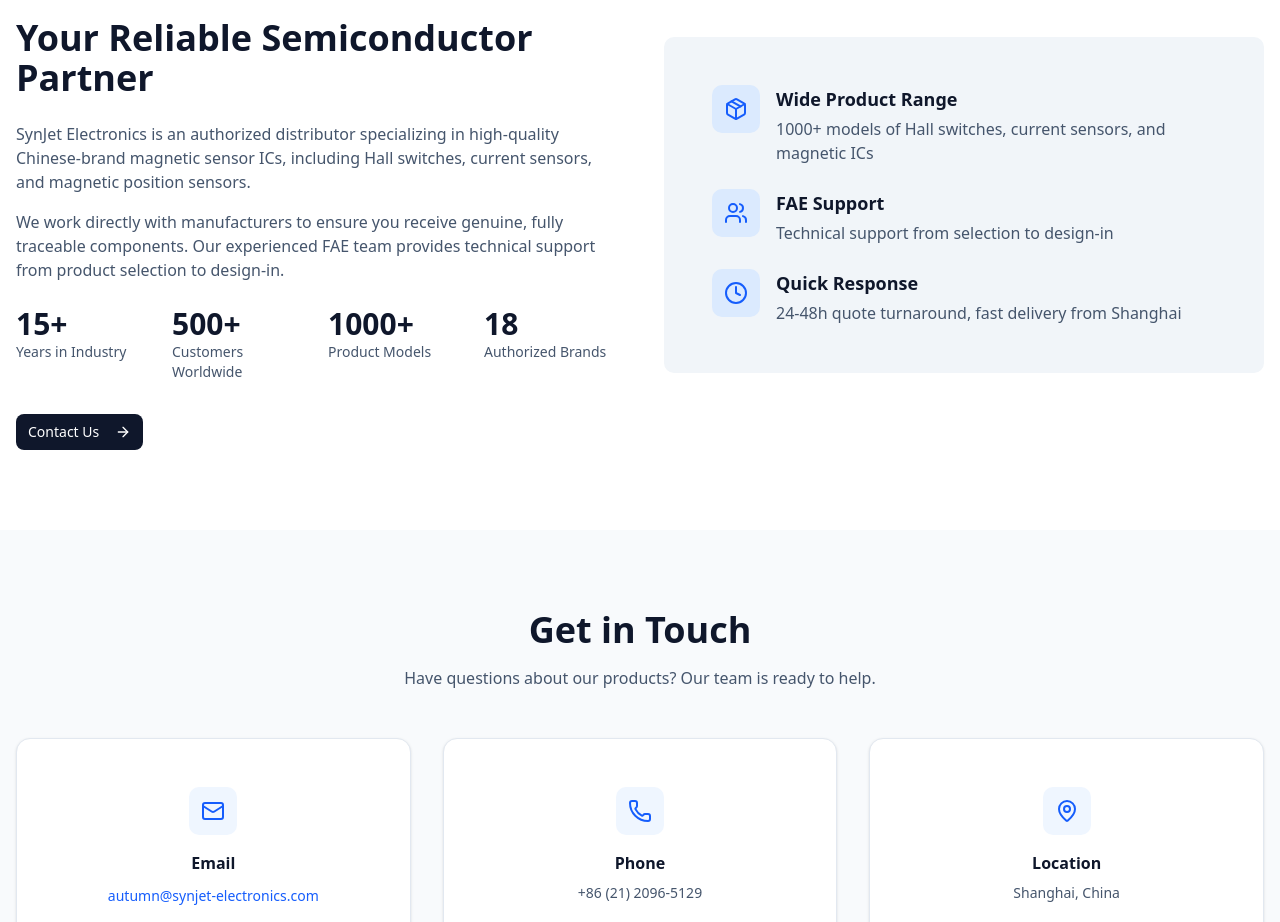
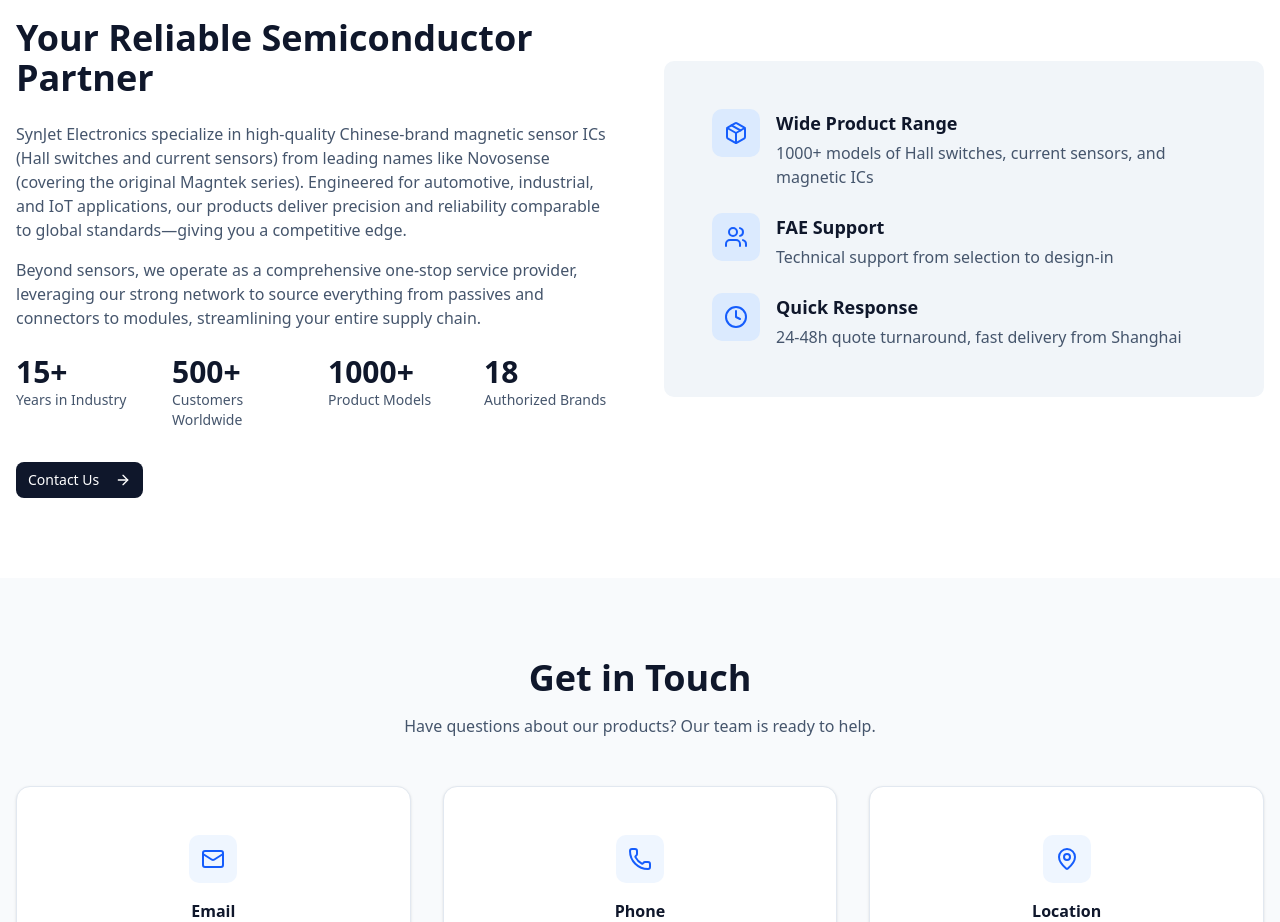
Before and after one commit to lee-synjet/synjet-electronics-website, a Next.js app: page / in a window 1280 px wide. Shown: the part 2600-3522 px from the top of the page. Built offline with nearby package versions, Linux system fonts and the light colour scheme.

Commit message:
feat: update About section content with detailed company description
Updated company description to highlight:
- Novosense brand partnership (covering Magntek series)
- Application areas (automotive, industrial, IoT)
- One-stop service provider capability
- Supply chain solutions beyond sensors

```diff
--- a/src/app/page.tsx
+++ b/src/app/page.tsx
@@ -298,12 +298,16 @@
                 Your Reliable Semiconductor Partner
               </h2>
               <p className="text-slate-600 mb-4">
-                SynJet Electronics is an authorized distributor specializing in high-quality Chinese-brand
-                magnetic sensor ICs, including Hall switches, current sensors, and magnetic position sensors.
+                SynJet Electronics specialize in high-quality Chinese-brand magnetic sensor ICs
+                (Hall switches and current sensors) from leading names like Novosense (covering
+                the original Magntek series). Engineered for automotive, industrial, and IoT
+                applications, our products deliver precision and reliability comparable to global
+                standards—giving you a competitive edge.
               </p>
               <p className="text-slate-600 mb-6">
-                We work directly with manufacturers to ensure you receive genuine, fully traceable components.
-                Our experienced FAE team provides technical support from product selection to design-in.
+                Beyond sensors, we operate as a comprehensive one-stop service provider, leveraging
+                our strong network to source everything from passives and connectors to modules,
+                streamlining your entire supply chain.
               </p>
               <div className="grid grid-cols-2 sm:grid-cols-4 gap-6 mb-8">
                 {stats.map((stat, index) => (
```
